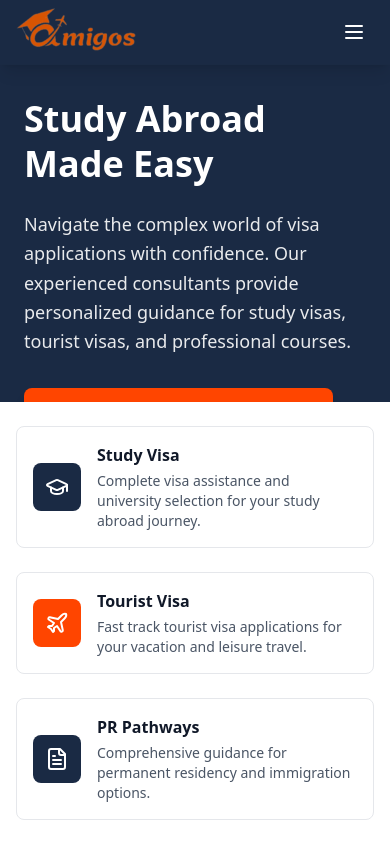
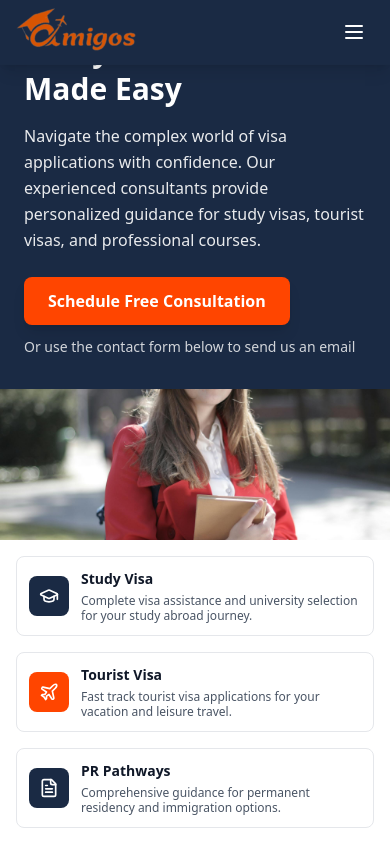
Before and after one commit to MuhammadFarhanA/Amigos, a React (Vite) app: page / in a window 390 px wide. Built offline with nearby package versions, Linux system fonts and the light colour scheme.

Commit message:
Redesign Hero layout without absolute positioning

```diff
--- a/src/components/Hero.tsx
+++ b/src/components/Hero.tsx
@@ -165,17 +165,19 @@ const Hero: React.FC<HeroProps> = ({ onGetConsultation, onViewServices }) => {
       animate={{ y: isVisible ? 0 : '-100%' }}
       transition={{ duration: 0.6, ease: [0.4, 0, 0.2, 1] }}
     >
-      <div className="grid lg:grid-cols-2 min-h-screen">
+      <div className="flex flex-col h-screen">
+        {/* Main Content Area */}
+        <div className="flex-1 grid lg:grid-cols-2 min-h-0">
           {/* Left Side - Content */}
           <motion.div
-          className="bg-[#1A2A44] flex items-start justify-center px-6 lg:px-12 pt-16 pb-32"
+            className="bg-[#1A2A44] flex items-center justify-center px-6 lg:px-12 py-8"
             initial={{ opacity: 0, x: -50 }}
             animate={{ opacity: 1, x: 0 }}
             transition={{ duration: 0.8, delay: 0.2 }}
           >
-          <div className="max-w-lg text-white mt-8">
+            <div className="max-w-lg text-white">
               <motion.h1
-              className="text-4xl lg:text-5xl font-bold mb-6 leading-tight"
+                className="text-3xl lg:text-4xl xl:text-5xl font-bold mb-4 lg:mb-6 leading-tight"
                 initial={{ opacity: 0, y: 30 }}
                 animate={{ opacity: 1, y: 0 }}
                 transition={{ duration: 0.8, delay: 0.4 }}
@@ -184,7 +186,7 @@ const Hero: React.FC<HeroProps> = ({ onGetConsultation, onViewServices }) => {
                 Made Easy
               </motion.h1>
               <motion.p
-              className="text-lg lg:text-xl text-white/90 mb-8 leading-relaxed"
+                className="text-base lg:text-lg xl:text-xl text-white/90 mb-6 lg:mb-8 leading-relaxed"
                 initial={{ opacity: 0, y: 30 }}
                 animate={{ opacity: 1, y: 0 }}
                 transition={{ duration: 0.8, delay: 0.6 }}
@@ -193,7 +195,7 @@ const Hero: React.FC<HeroProps> = ({ onGetConsultation, onViewServices }) => {
               </motion.p>
               <motion.button
                 onClick={() => openWhatsAppChat(WHATSAPP_MESSAGES.consultation)}
-              className="px-8 py-4 bg-[#FF4500] text-white font-semibold rounded-lg hover:bg-[#FF4500]/90 transform hover:scale-105 transition-all duration-300 shadow-lg text-lg cursor-pointer"
+                className="px-6 lg:px-8 py-3 lg:py-4 bg-[#FF4500] text-white font-semibold rounded-lg hover:bg-[#FF4500]/90 transform hover:scale-105 transition-all duration-300 shadow-lg text-base lg:text-lg cursor-pointer"
                 initial={{ opacity: 0, y: 30 }}
                 animate={{ opacity: 1, y: 0 }}
                 transition={{ duration: 0.8, delay: 0.8 }}
@@ -233,69 +235,70 @@ const Hero: React.FC<HeroProps> = ({ onGetConsultation, onViewServices }) => {
 
         {/* Bottom Service Cards */}
         <motion.div
-        className="absolute bottom-0 left-0 right-0 bg-white shadow-lg"
+          className="bg-white shadow-lg flex-shrink-0"
           initial={{ y: 100, opacity: 0 }}
           animate={{ y: 0, opacity: 1 }}
           transition={{ duration: 0.8, delay: 1 }}
         >
-        <div className="max-w-7xl mx-auto px-4 sm:px-6 lg:px-8 py-6">
-          <div className="grid md:grid-cols-3 gap-6">
+          <div className="max-w-7xl mx-auto px-4 sm:px-6 lg:px-8 py-4 lg:py-6">
+            <div className="grid md:grid-cols-3 gap-4 lg:gap-6">
               {/* Study Visa Card */}
               <motion.div
-              className="flex items-center space-x-4 p-4 bg-white rounded-lg border border-gray-200 hover:shadow-md transition-shadow duration-300 cursor-pointer"
+                className="flex items-center space-x-3 lg:space-x-4 p-3 lg:p-4 bg-white rounded-lg border border-gray-200 hover:shadow-md transition-shadow duration-300 cursor-pointer"
                 onClick={() => onViewServices()}
                 initial={{ y: 50, opacity: 0 }}
                 animate={{ y: 0, opacity: 1 }}
                 transition={{ duration: 0.6, delay: 1.2 }}
                 whileHover={{ y: -5, transition: { duration: 0.2 } }}
               >
-              <div className="w-12 h-12 bg-[#1A2A44] rounded-lg flex items-center justify-center flex-shrink-0">
-                <GraduationCap className="h-6 w-6 text-white" />
+                <div className="w-10 h-10 lg:w-12 lg:h-12 bg-[#1A2A44] rounded-lg flex items-center justify-center flex-shrink-0">
+                  <GraduationCap className="h-5 w-5 lg:h-6 lg:w-6 text-white" />
                 </div>
-              <div>
-                <h3 className="font-semibold text-gray-900 mb-1">Study Visa</h3>
-                <p className="text-sm text-gray-600">Complete visa assistance and university selection for your study abroad journey.</p>
+                <div className="min-w-0">
+                  <h3 className="font-semibold text-gray-900 mb-1 text-sm lg:text-base">Study Visa</h3>
+                  <p className="text-xs lg:text-sm text-gray-600 leading-tight">Complete visa assistance and university selection for your study abroad journey.</p>
                 </div>
               </motion.div>
 
               {/* Tourist Visa Card */}
               <motion.div
-              className="flex items-center space-x-4 p-4 bg-white rounded-lg border border-gray-200 hover:shadow-md transition-shadow duration-300 cursor-pointer"
+                className="flex items-center space-x-3 lg:space-x-4 p-3 lg:p-4 bg-white rounded-lg border border-gray-200 hover:shadow-md transition-shadow duration-300 cursor-pointer"
                 onClick={() => onViewServices()}
                 initial={{ y: 50, opacity: 0 }}
                 animate={{ y: 0, opacity: 1 }}
                 transition={{ duration: 0.6, delay: 1.4 }}
                 whileHover={{ y: -5, transition: { duration: 0.2 } }}
               >
-              <div className="w-12 h-12 bg-[#FF4500] rounded-lg flex items-center justify-center flex-shrink-0">
-                <Plane className="h-6 w-6 text-white" />
+                <div className="w-10 h-10 lg:w-12 lg:h-12 bg-[#FF4500] rounded-lg flex items-center justify-center flex-shrink-0">
+                  <Plane className="h-5 w-5 lg:h-6 lg:w-6 text-white" />
                 </div>
-              <div>
-                <h3 className="font-semibold text-gray-900 mb-1">Tourist Visa</h3>
-                <p className="text-sm text-gray-600">Fast track tourist visa applications for your vacation and leisure travel.</p>
+                <div className="min-w-0">
+                  <h3 className="font-semibold text-gray-900 mb-1 text-sm lg:text-base">Tourist Visa</h3>
+                  <p className="text-xs lg:text-sm text-gray-600 leading-tight">Fast track tourist visa applications for your vacation and leisure travel.</p>
                 </div>
               </motion.div>
 
               {/* PR Pathways Card */}
               <motion.div
-              className="flex items-center space-x-4 p-4 bg-white rounded-lg border border-gray-200 hover:shadow-md transition-shadow duration-300 cursor-pointer"
+                className="flex items-center space-x-3 lg:space-x-4 p-3 lg:p-4 bg-white rounded-lg border border-gray-200 hover:shadow-md transition-shadow duration-300 cursor-pointer"
                 onClick={() => onViewServices()}
                 initial={{ y: 50, opacity: 0 }}
                 animate={{ y: 0, opacity: 1 }}
                 transition={{ duration: 0.6, delay: 1.6 }}
                 whileHover={{ y: -5, transition: { duration: 0.2 } }}
               >
-              <div className="w-12 h-12 bg-[#1A2A44] rounded-lg flex items-center justify-center flex-shrink-0">
-                <FileText className="h-6 w-6 text-white" />
+                <div className="w-10 h-10 lg:w-12 lg:h-12 bg-[#1A2A44] rounded-lg flex items-center justify-center flex-shrink-0">
+                  <FileText className="h-5 w-5 lg:h-6 lg:w-6 text-white" />
                 </div>
-              <div>
-                <h3 className="font-semibold text-gray-900 mb-1">PR Pathways</h3>
-                <p className="text-sm text-gray-600">Comprehensive guidance for permanent residency and immigration options.</p>
+                <div className="min-w-0">
+                  <h3 className="font-semibold text-gray-900 mb-1 text-sm lg:text-base">PR Pathways</h3>
+                  <p className="text-xs lg:text-sm text-gray-600 leading-tight">Comprehensive guidance for permanent residency and immigration options.</p>
                 </div>
               </motion.div>
             </div>
           </div>
         </motion.div>
+      </div>
     </motion.section>
   );
 };
```
Lines whose indentation alone changed are shown as unchanged.
